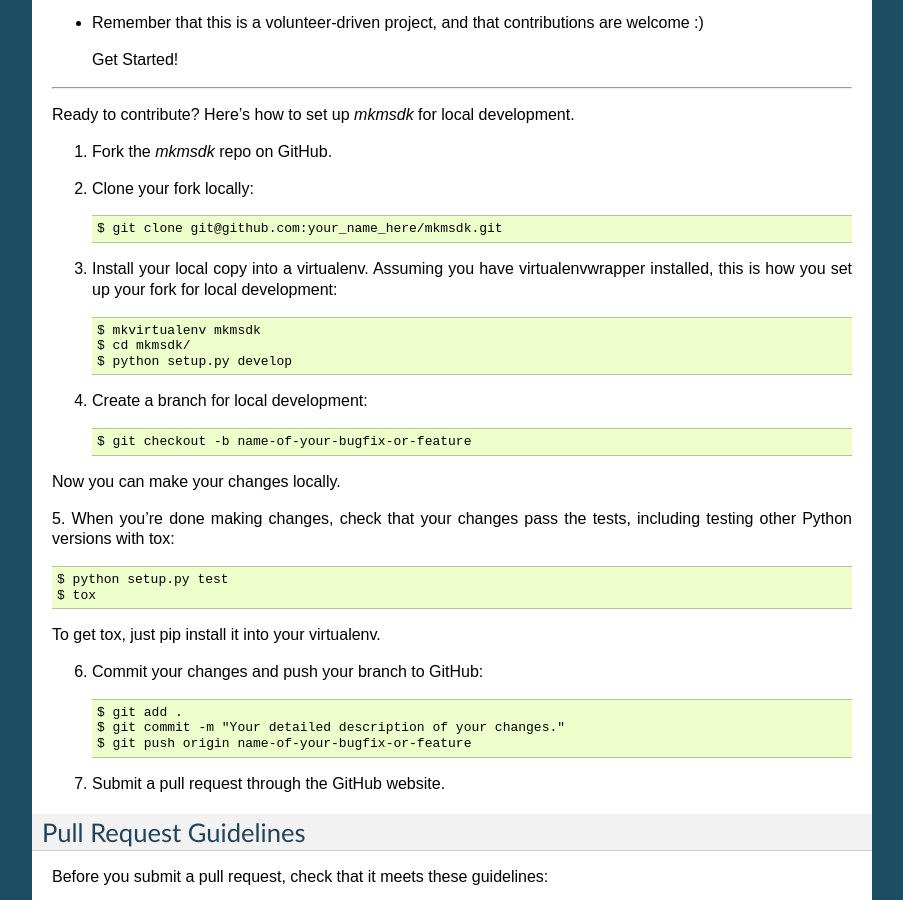
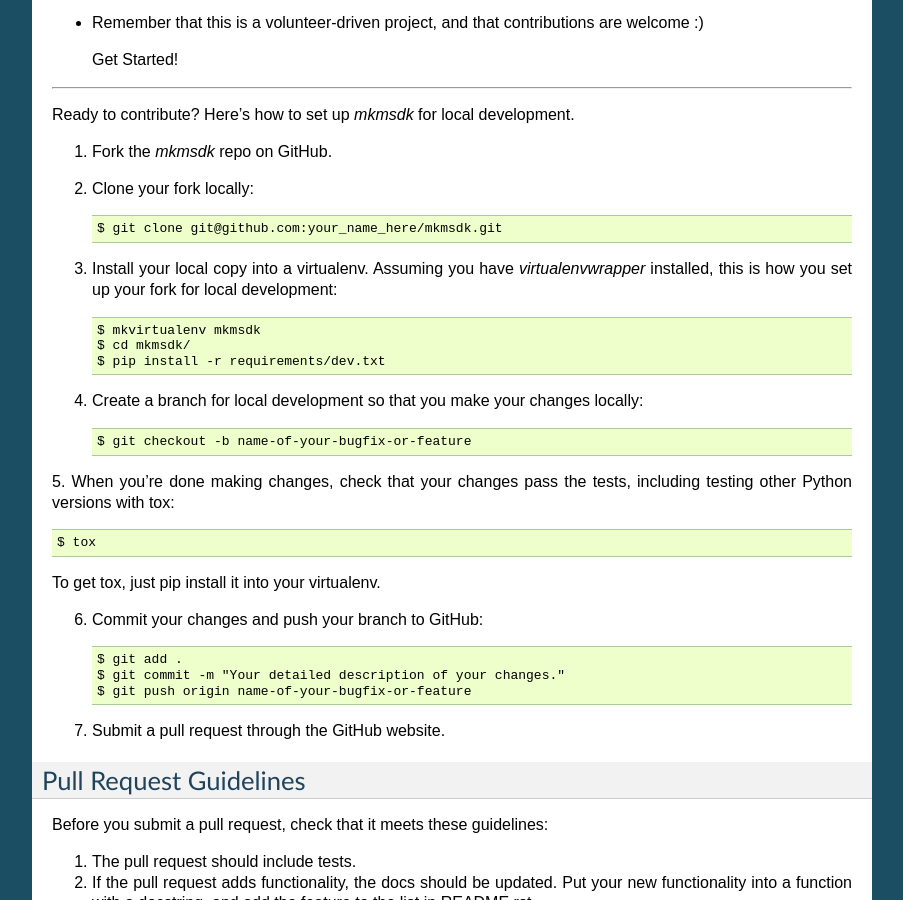
Before and after one commit to evonove/mkm-sdk, a Sphinx documentation site: the page built from docs/contributing.rst, in a window 1280 px wide and 900 px high, scrolled down 836 px. Shown: the whole window, without its empty margins (198-1101 px from the left). Built offline with Sphinx 7.4.7, drawn with Linux system fonts in a browser that asks for light colours.

Commit message:
Refactored requirements structure

```diff
--- a/docs/contributing.rst
+++ b/docs/contributing.rst
@@ -56,22 +56,19 @@
 
     $ git clone git@github.com:your_name_here/mkmsdk.git
 
-3. Install your local copy into a virtualenv. Assuming you have virtualenvwrapper installed, this is how you set up your fork for local development::
+3. Install your local copy into a virtualenv. Assuming you have `virtualenvwrapper` installed, this is how you set up your fork for local development::
 
     $ mkvirtualenv mkmsdk
     $ cd mkmsdk/
-    $ python setup.py develop
+    $ pip install -r requirements/dev.txt
 
-4. Create a branch for local development::
+4. Create a branch for local development so that you make your changes locally::
 
     $ git checkout -b name-of-your-bugfix-or-feature
-
-Now you can make your changes locally.
 
 5. When you're done making changes, check that your changes pass the tests, including testing
 other Python versions with tox::
 
-    $ python setup.py test
     $ tox
 
 To get tox, just pip install it into your virtualenv.
--- a/requirements-test.txt
+++ /dev/null
@@ -1,4 +0,0 @@
--r requirements.txt
-
-tox
-coverage
```
Also changed, not shown: 6 other files.
